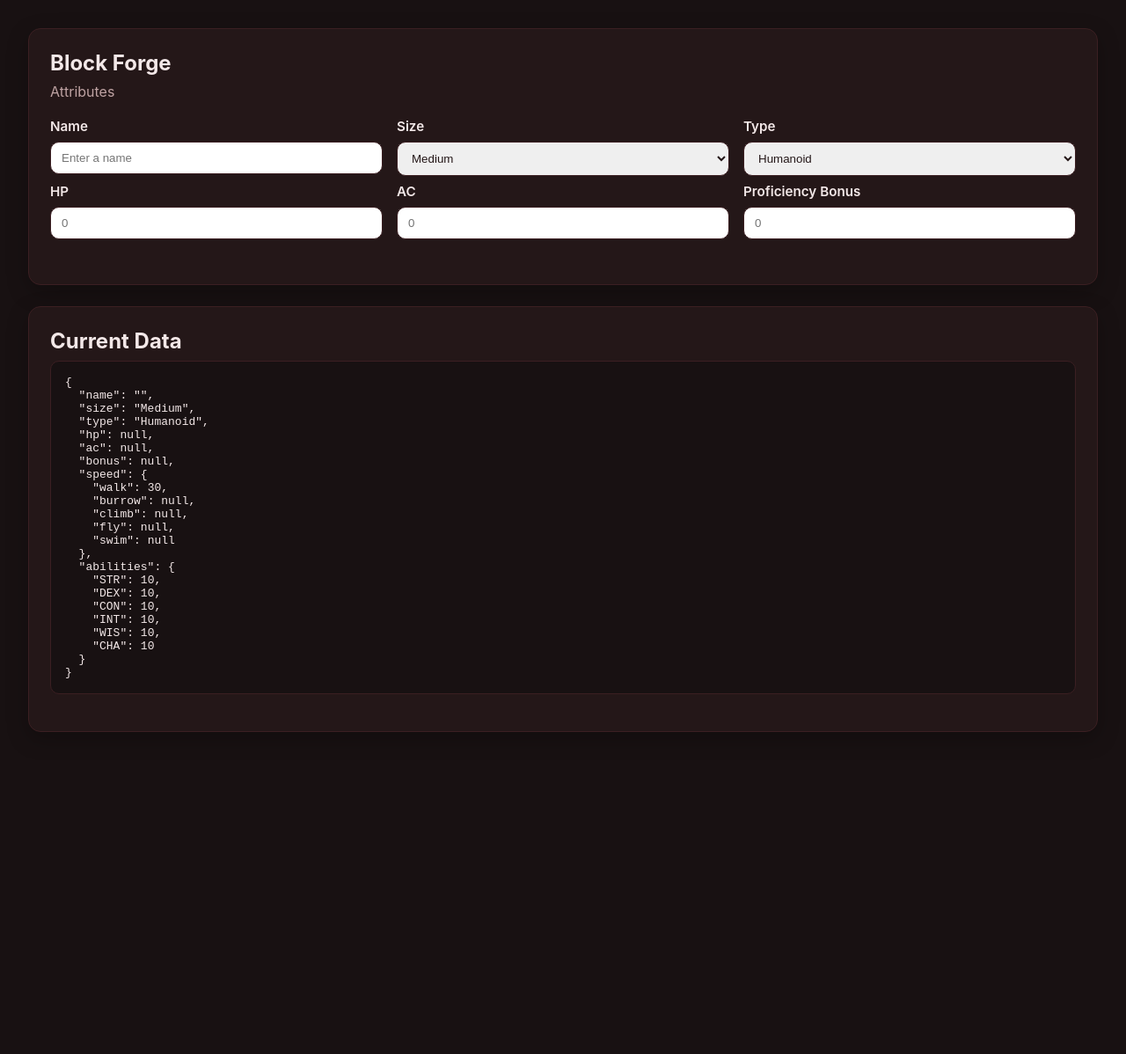
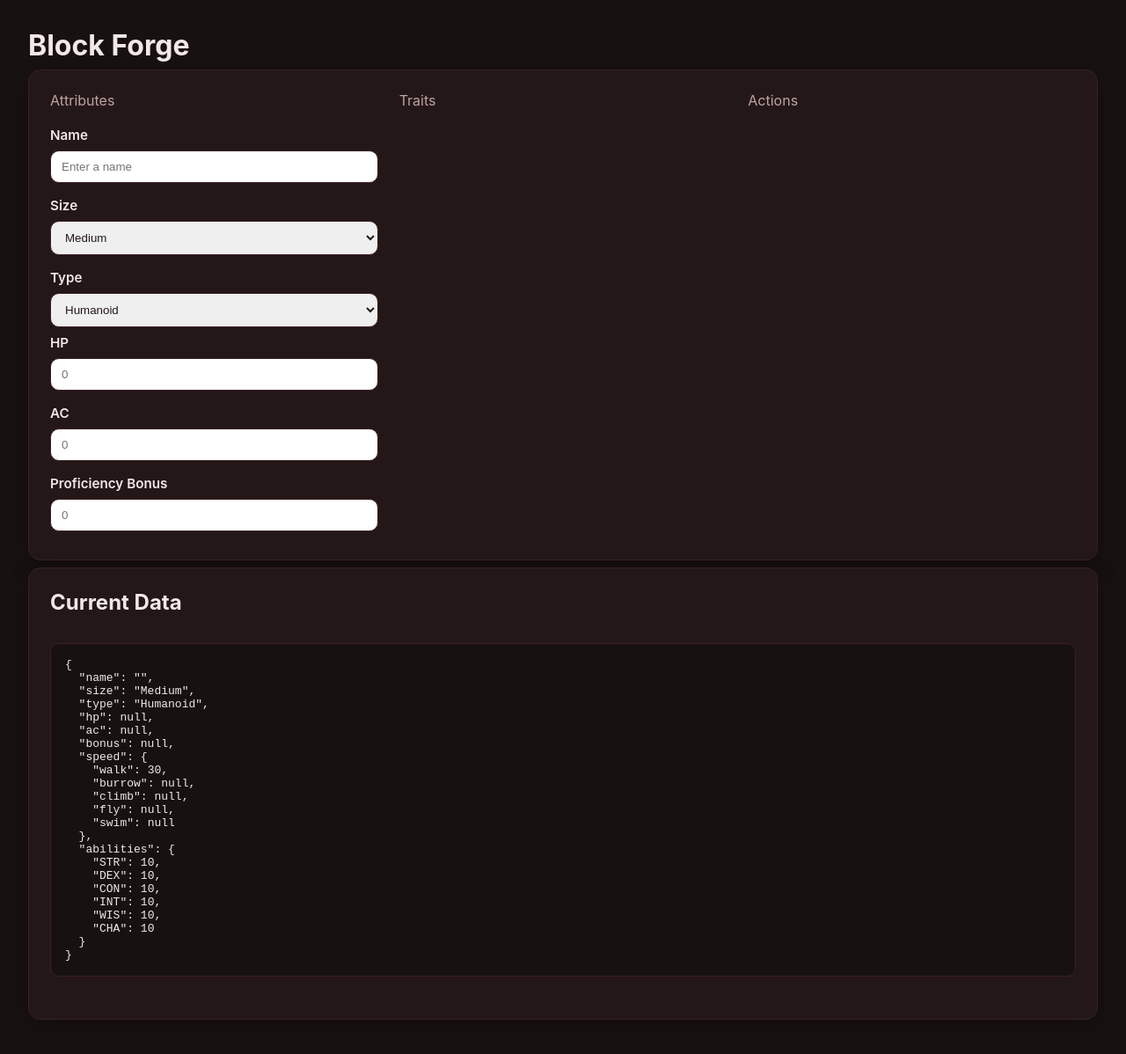
Before and after one commit to tangynacho/block-forge, a Vue app: page / in a window 1280 px wide. Shown: the whole page at 88% size. Before the commit the page ends 864 px from the top, so only its background shows below. Built offline with nearby package versions, Linux system fonts and the light colour scheme.

Commit message:
swapped to 3-column approach

```diff
--- a/src/App.vue
+++ b/src/App.vue
@@ -42,10 +42,10 @@ const block = reactive<BlockForm>({
 
 <template>
   <main class="app-shell">
-    <section class="panel">
     <h1>Block Forge</h1>
+    <section class="attributes panel">
+      <div>
         <p class="section-note">Attributes</p>
-
         <div class="form-grid">
           <label class="field">
             <span>Name</span>
@@ -86,11 +86,15 @@ const block = reactive<BlockForm>({
             <input v-model.number="block.bonus" type="number" min="0" max="10" placeholder="0" />
           </label>
         </div>
+      </div>
+      <div><p class="section-note">Traits</p></div>
+      <div><p class="section-note">Actions</p></div>
     </section>
 
     <section class="panel">
       <h2>Current Data</h2>
-      <pre>{{ block }}</pre>
+      <div><pre>{{ block }}</pre></div>
+      <div></div>
     </section>
   </main>
 </template>
@@ -120,16 +124,23 @@ body,
   padding: 32px;
   background: var(--bg);
   color: var(--text);
-  display: grid;
-  gap: 24px;
 }
 
 .panel {
+  display: grid;
+  gap: 24px;
   background: var(--panel);
   border: 1px solid var(--border);
   border-radius: 14px;
   padding: 24px;
+  margin-bottom: 8px;
   box-shadow: 0 8px 24px rgba(0, 0, 0, 0.25);
+}
+.attributes {
+  grid-template-columns: 1fr 1fr 1fr;
+}
+.results {
+  grid-template-columns: 1fr 1fr;
 }
 
 h1,
```
Lines whose indentation alone changed are shown as unchanged.
